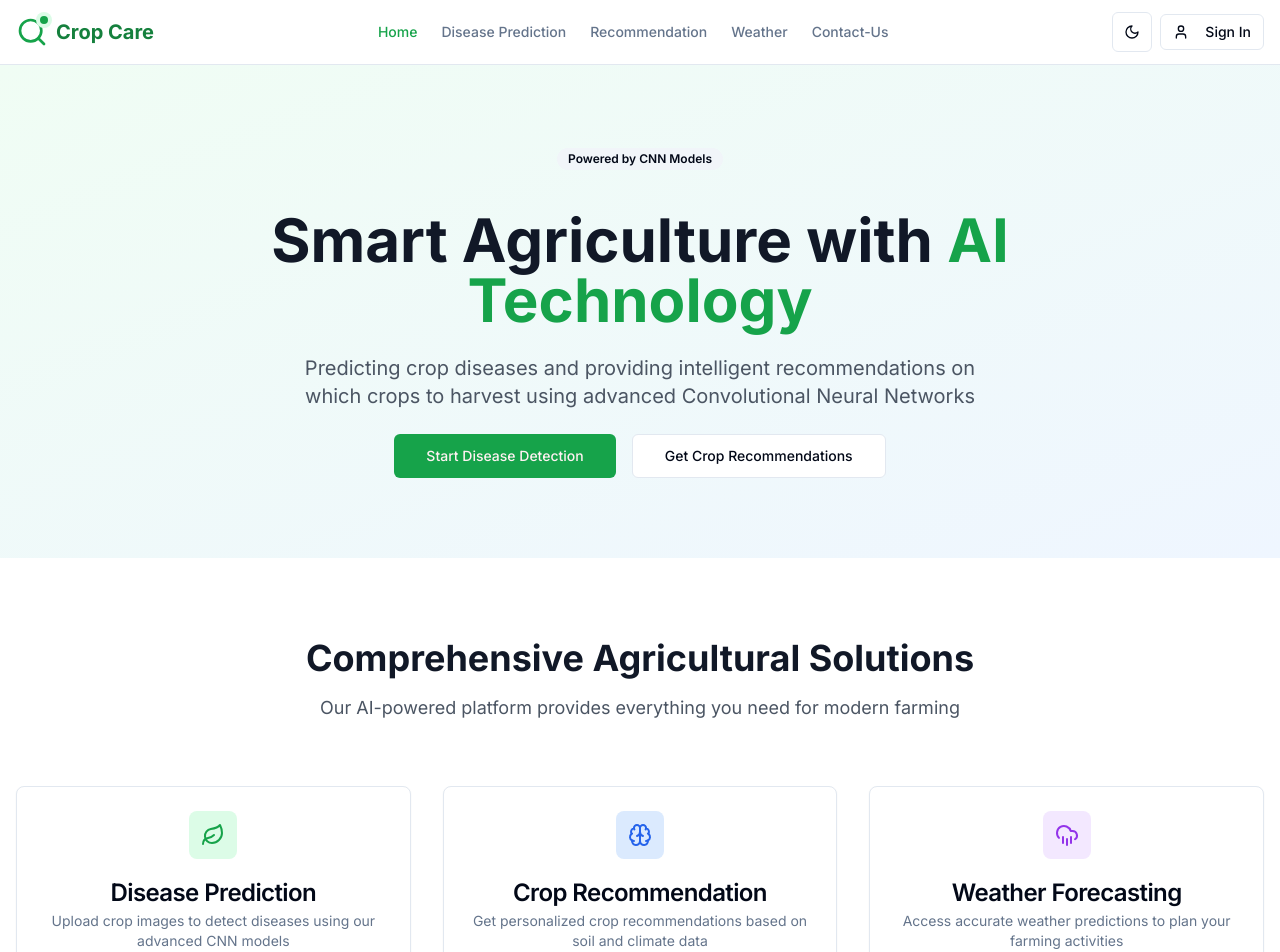
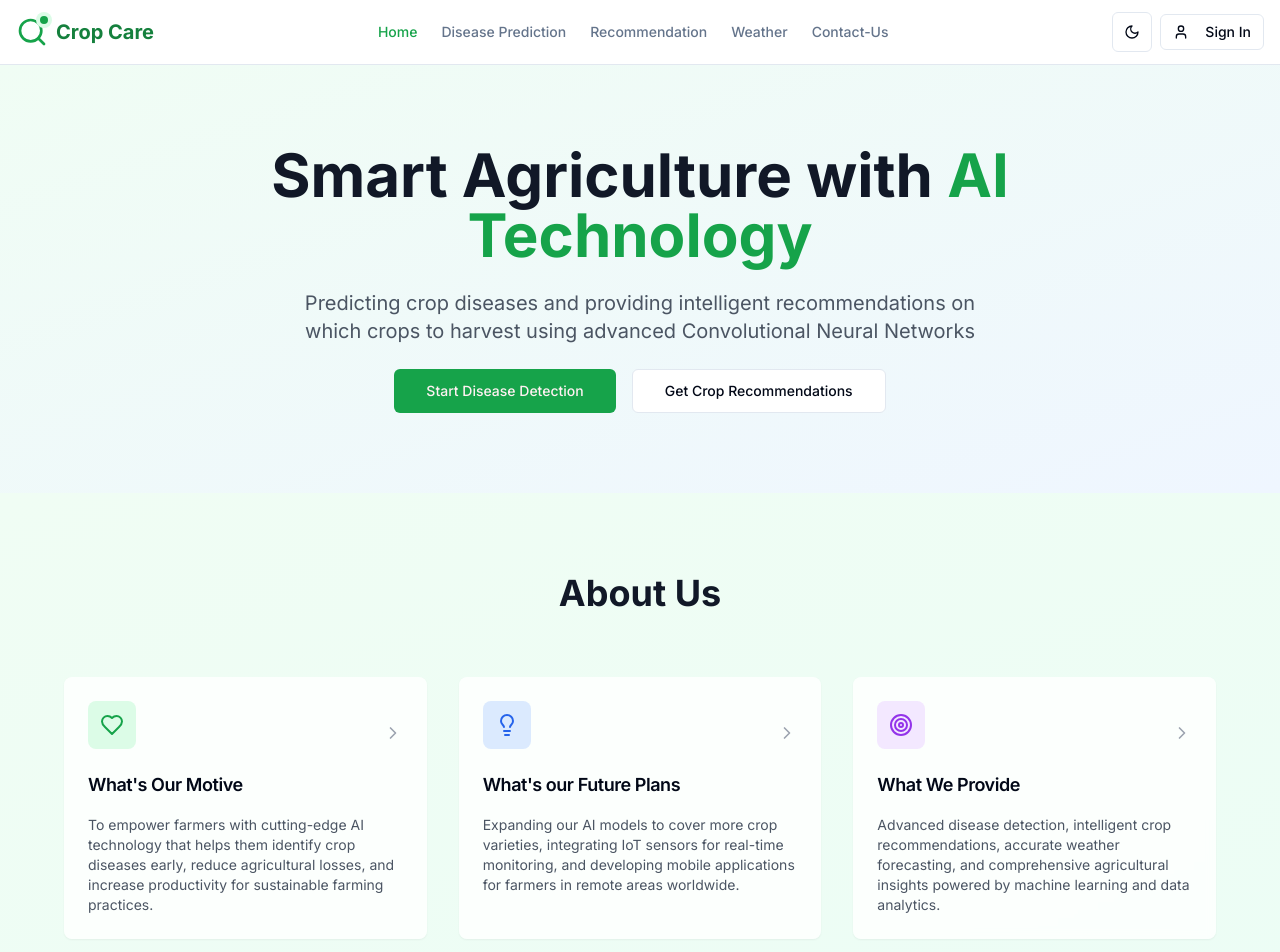
Before and after one commit to D-roy-2003/CropCare, a Next.js app: page / in a window 1280 px wide. Shown: the top 952 px of the page. Built offline with nearby package versions, Linux system fonts and the light colour scheme.

Commit message:
Update Homepage - Remove Badge and Add About Us Section

```diff
--- a/app/page.tsx
+++ b/app/page.tsx
@@ -1,7 +1,7 @@
 import { Button } from "@/components/ui/button"
 import { Card, CardContent, CardDescription, CardHeader, CardTitle } from "@/components/ui/card"
 import { Badge } from "@/components/ui/badge"
-import { Leaf, Brain, CloudRain, TrendingUp, Shield, Users } from "lucide-react"
+import { Leaf, Brain, CloudRain, TrendingUp, Shield, Users, Target, Lightbulb, Heart, ChevronRight } from "lucide-react"
 import Link from "next/link"
 
 export default function HomePage() {
@@ -11,9 +11,6 @@ export default function HomePage() {
       <section className="bg-gradient-to-br from-green-50 to-blue-50 dark:from-green-950 dark:to-blue-950 py-20">
         <div className="container px-4">
           <div className="max-w-4xl mx-auto text-center space-y-6">
-            <Badge variant="secondary" className="mb-4">
-              Powered by CNN Models
-            </Badge>
             <h1 className="text-4xl md:text-6xl font-bold text-gray-900 dark:text-white">
               Smart Agriculture with <span className="text-green-600 dark:text-green-400">AI Technology</span>
             </h1>
@@ -29,6 +26,76 @@ export default function HomePage() {
                 <Link href="/recommendation">Get Crop Recommendations</Link>
               </Button>
             </div>
+          </div>
+        </div>
+      </section>
+
+      {/* About Us Section */}
+      <section className="py-20 bg-gradient-to-br from-green-50 to-emerald-50 dark:from-green-950 dark:to-emerald-950">
+        <div className="container px-4">
+          <div className="text-center mb-16">
+            <h2 className="text-3xl md:text-4xl font-bold text-gray-900 dark:text-white mb-4">
+              About Us
+            </h2>
+          </div>
+
+          <div className="grid grid-cols-1 md:grid-cols-3 gap-8 max-w-6xl mx-auto">
+            {/* What's Our Motive */}
+            <Card className="group hover:shadow-lg transition-all duration-300 border-0 bg-white/80 dark:bg-gray-800/80 backdrop-blur-sm">
+              <CardHeader className="pb-4">
+                <div className="flex items-center justify-between">
+                  <div className="w-12 h-12 bg-green-100 dark:bg-green-900 rounded-lg flex items-center justify-center mb-4">
+                    <Heart className="h-6 w-6 text-green-600 dark:text-green-400" />
+                  </div>
+                  <ChevronRight className="h-5 w-5 text-gray-400 group-hover:text-green-600 transition-colors" />
+                </div>
+                <CardTitle className="text-lg">What's Our Motive</CardTitle>
+              </CardHeader>
+              <CardContent>
+                <p className="text-sm text-gray-600 dark:text-gray-300">
+                  To empower farmers with cutting-edge AI technology that helps them identify crop diseases early,
+                  reduce agricultural losses, and increase productivity for sustainable farming practices.
+                </p>
+              </CardContent>
+            </Card>
+
+            {/* What's our Future Plans */}
+            <Card className="group hover:shadow-lg transition-all duration-300 border-0 bg-white/80 dark:bg-gray-800/80 backdrop-blur-sm">
+              <CardHeader className="pb-4">
+                <div className="flex items-center justify-between">
+                  <div className="w-12 h-12 bg-blue-100 dark:bg-blue-900 rounded-lg flex items-center justify-center mb-4">
+                    <Lightbulb className="h-6 w-6 text-blue-600 dark:text-blue-400" />
+                  </div>
+                  <ChevronRight className="h-5 w-5 text-gray-400 group-hover:text-blue-600 transition-colors" />
+                </div>
+                <CardTitle className="text-lg">What's our Future Plans</CardTitle>
+              </CardHeader>
+              <CardContent>
+                <p className="text-sm text-gray-600 dark:text-gray-300">
+                  Expanding our AI models to cover more crop varieties, integrating IoT sensors for real-time monitoring,
+                  and developing mobile applications for farmers in remote areas worldwide.
+                </p>
+              </CardContent>
+            </Card>
+
+            {/* What We Provide */}
+            <Card className="group hover:shadow-lg transition-all duration-300 border-0 bg-white/80 dark:bg-gray-800/80 backdrop-blur-sm">
+              <CardHeader className="pb-4">
+                <div className="flex items-center justify-between">
+                  <div className="w-12 h-12 bg-purple-100 dark:bg-purple-900 rounded-lg flex items-center justify-center mb-4">
+                    <Target className="h-6 w-6 text-purple-600 dark:text-purple-400" />
+                  </div>
+                  <ChevronRight className="h-5 w-5 text-gray-400 group-hover:text-purple-600 transition-colors" />
+                </div>
+                <CardTitle className="text-lg">What We Provide</CardTitle>
+              </CardHeader>
+              <CardContent>
+                <p className="text-sm text-gray-600 dark:text-gray-300">
+                  Advanced disease detection, intelligent crop recommendations, accurate weather forecasting,
+                  and comprehensive agricultural insights powered by machine learning and data analytics.
+                </p>
+              </CardContent>
+            </Card>
           </div>
         </div>
       </section>
```
